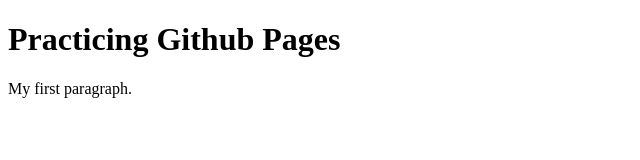
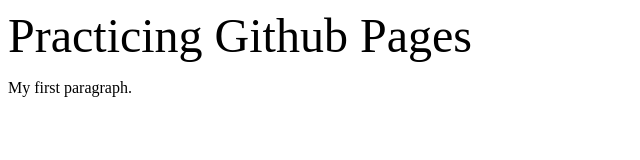
Before and after one commit to yuta-yama/ut07-SQL-challenge, a plain HTML site: page index.html in a window 1280 px wide. Shown: the whole page, without its empty margins (0-640 px from the left). Drawn offline with Linux system fonts and the light colour scheme.

Commit message:
Update index.html

```diff
--- a/index.html
+++ b/index.html
@@ -2,7 +2,7 @@
 <html>
 <body>
 
-<h1>Practicing Github Pages</h1>
+  <font size=15>Practicing Github Pages</font>
 <p>My first paragraph.</p>
 
 </body>
```
